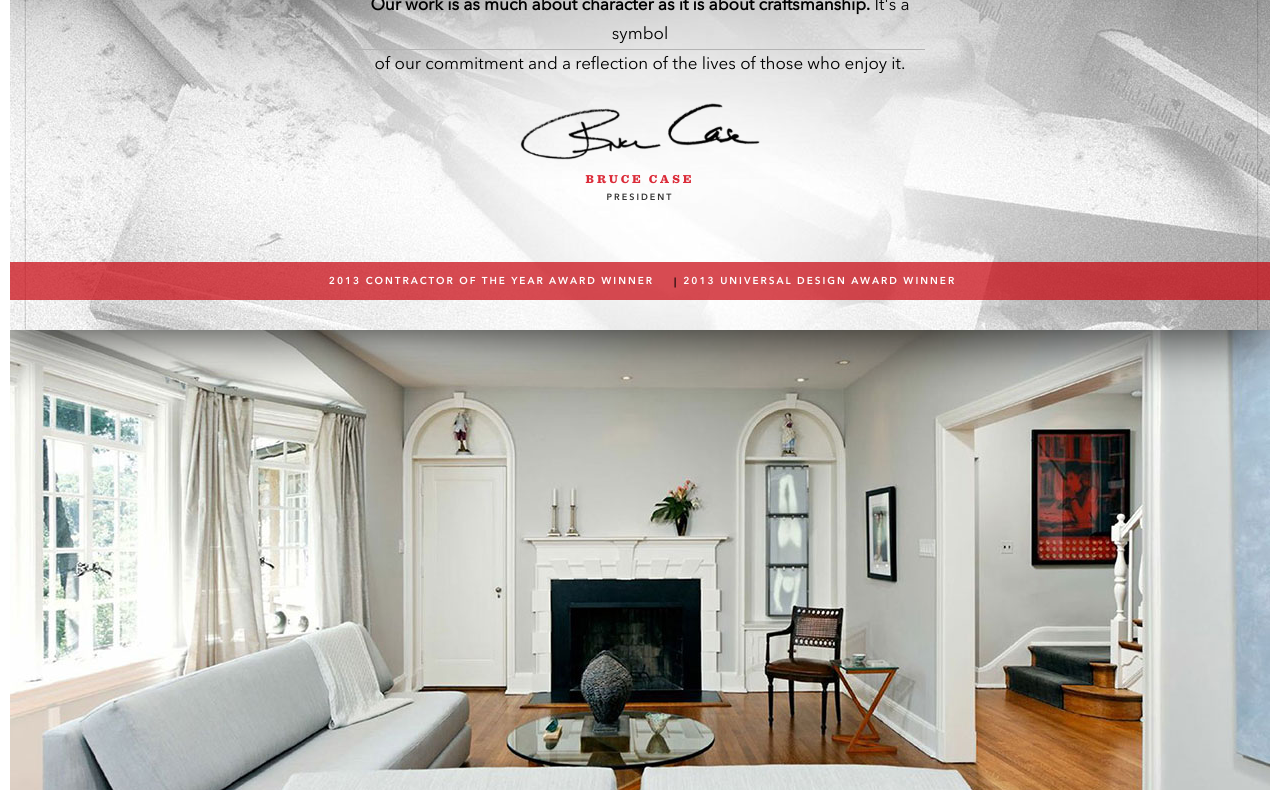
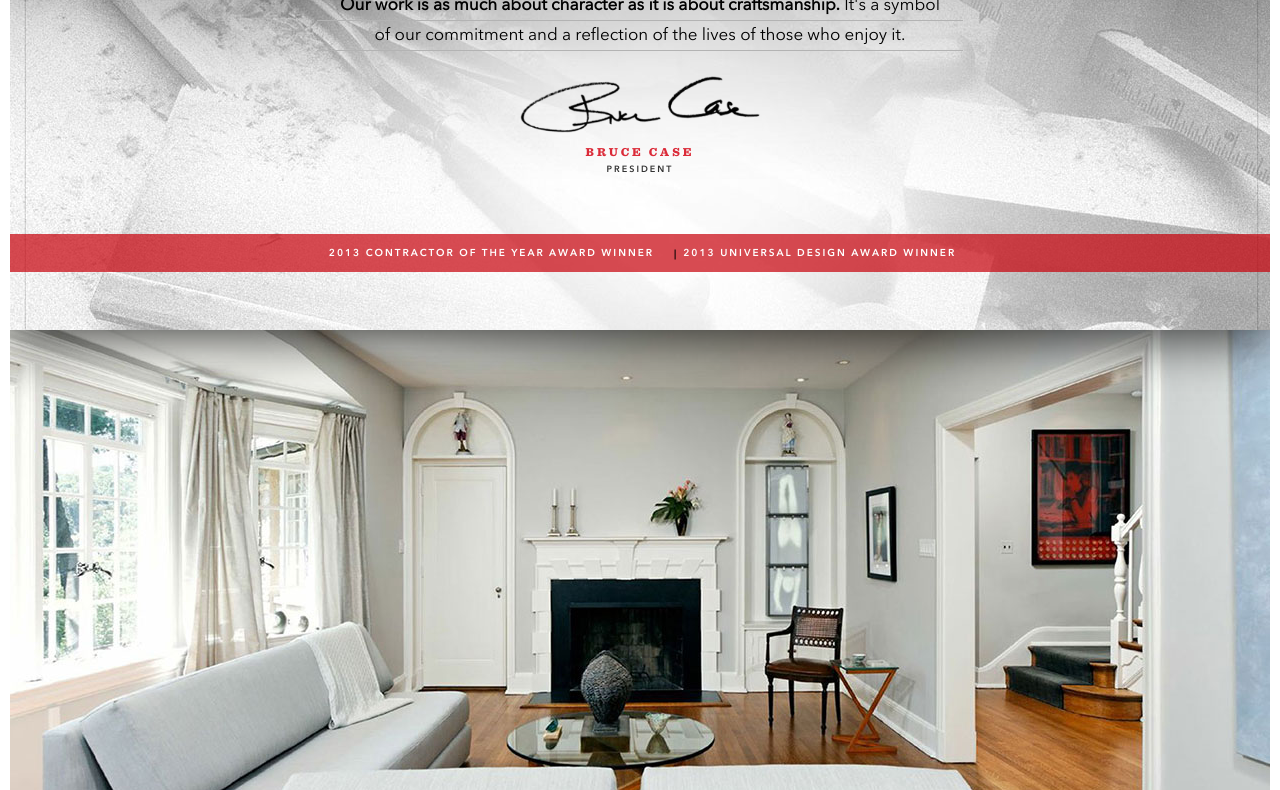
Before and after one commit to kirkhoff/case, a plain HTML site: page index.html in a window 1280 px wide. Shown: the part 414-1204 px from the top of the page. Drawn offline with nearby package versions, Linux system fonts and the light colour scheme; some packages are replaced by stand-ins of ours; no server answers.

Commit message:
width of p tag under header h1 reset to ems

```diff
--- a/styles/sass/case.scss
+++ b/styles/sass/case.scss
@@ -54,7 +54,7 @@ header > p {
   font-size: 17px;
   line-height: 1.7em;
   margin: 0 auto;
-  max-width: 570px;
+  max-width: 38em;
   > span {
     display: block;
     margin: auto;
--- a/styles/sass/imports/_our-work.scss
+++ b/styles/sass/imports/_our-work.scss
@@ -53,10 +53,7 @@
     margin-top: .67em;
   }
   header > p > span {
-    border-top: 1px solid shade($grey-light, 15);
-    &:first-child {
-      border-top: 0;
-    }
+    border-bottom: 1px solid shade($grey-light, 15);
   }
   .signature {
     margin: 25px auto 0;
```
Also changed, not shown: styles/css/case.css.
